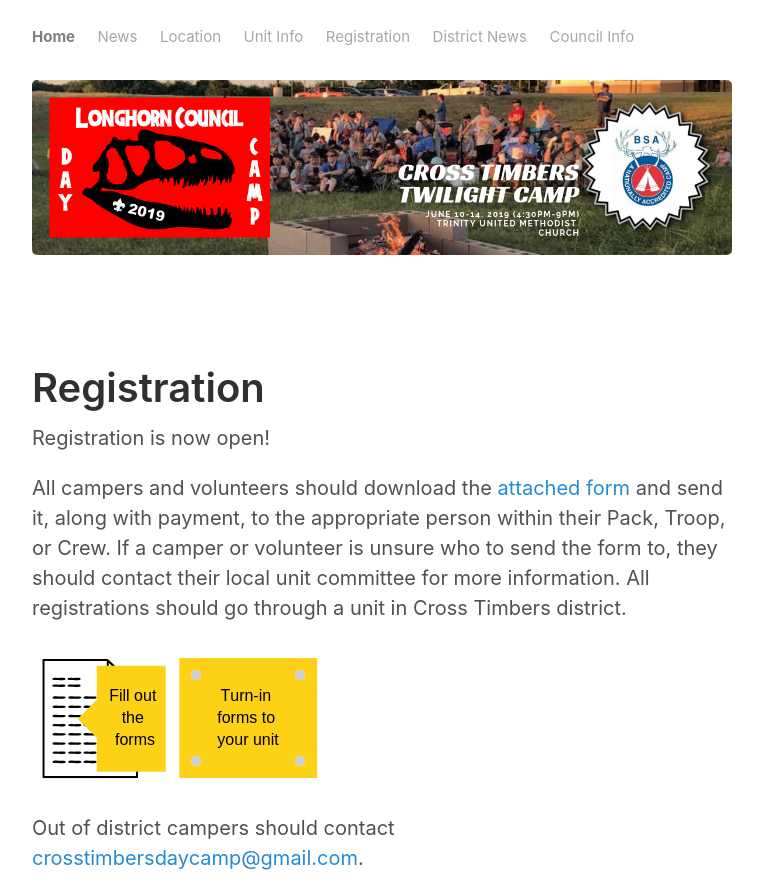
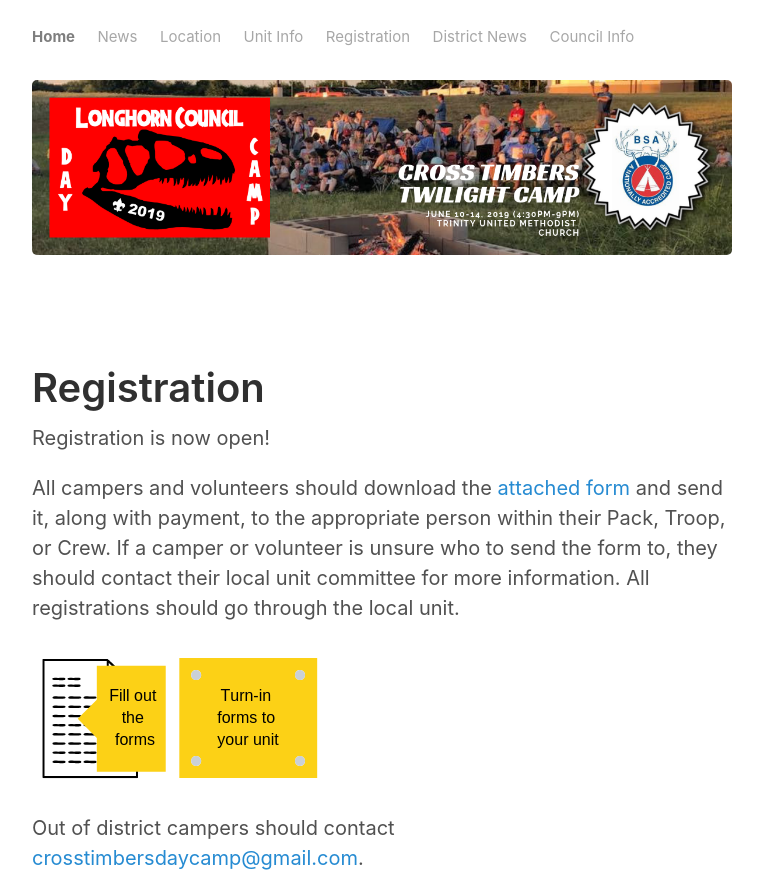
Before and after one commit to CrossTimbersDayCamp/crosstimbersdaycamp.github.io, a Jekyll site: the page built from registration.md, in a window 1280 px wide, cut to the strip 0-889 px from the top of the page. Shown: the whole strip, without its empty margins (258-1021 px from the left). Built offline with Jekyll 4.4.1, drawn with Linux system fonts in a browser that asks for light colours.

Commit message:
Update registration.md

```diff
--- a/registration.md
+++ b/registration.md
@@ -5,7 +5,7 @@
 
 Registration is now open!
 
-All campers and volunteers should download the [attached form](/public/content/forms/2019-daycamp-packet.pdf) and send it, along with payment, to the appropriate person within their Pack, Troop, or Crew.  If a camper or volunteer is unsure who to send the form to, they should contact their local unit committee for more information.  All registrations should go through a unit in Cross Timbers district.
+All campers and volunteers should download the [attached form](/public/content/forms/2019-daycamp-packet.pdf) and send it, along with payment, to the appropriate person within their Pack, Troop, or Crew.  If a camper or volunteer is unsure who to send the form to, they should contact their local unit committee for more information.  All registrations should go through the local unit.
 
 [![Notify Your Unit](/public/content/images/notify-your-pack.png)](/public/content/forms/2019-daycamp-packet.pdf)
 
```
